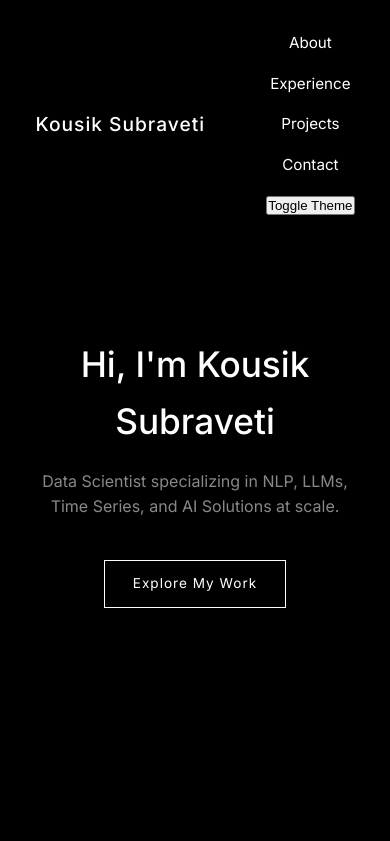
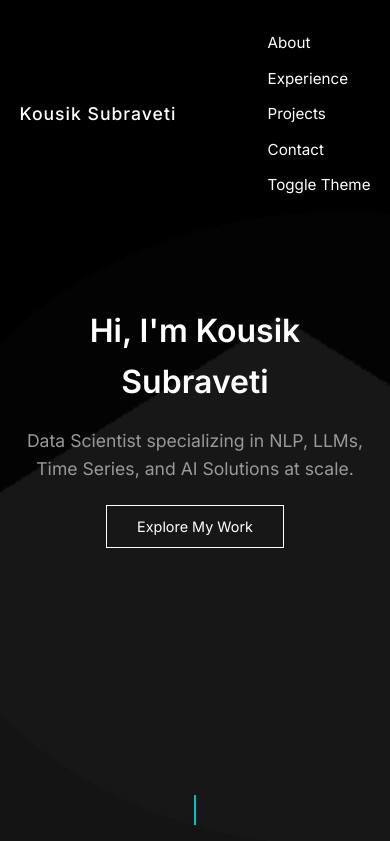
Before and after one commit to koushikace/koushikace.github.io, a plain HTML site: page index.html in a window 390 px wide. Shown: the top 841 px of the page. Drawn offline with nearby package versions, Linux system fonts and the light colour scheme.

Commit message:
Update style.css

```diff
--- a/style.css
+++ b/style.css
@@ -1,10 +1,9 @@
 :root {
-    --bg: #000000;
-    --text: #ffffff;
-    --muted: #888888;
-    --accent: #ffffff;
-    --link-hover: #00ffff;
-    --font-main: 'Inter', sans-serif;
+    --bg: #000;
+    --text: #fff;
+    --muted: #999;
+    --accent: #00ffff;
+    --font: 'Inter', sans-serif;
 }
 
 * {
@@ -14,18 +13,46 @@
 }
 
 body {
-    font-family: var(--font-main);
     background-color: var(--bg);
     color: var(--text);
+    font-family: var(--font);
+    overflow-x: hidden;
     line-height: 1.6;
     scroll-behavior: smooth;
+}
+
+body.light-mode {
+    background-color: #f5f5f5;
+    color: #111;
 }
 
 .container {
     width: 90%;
     max-width: 1100px;
     margin: 0 auto;
-    padding: 0 1rem;
+}
+
+/* LOADER */
+#loader {
+    position: fixed;
+    width: 100%;
+    height: 100vh;
+    background: var(--bg);
+    display: flex;
+    align-items: center;
+    justify-content: center;
+    z-index: 9999;
+}
+
+.loading-text {
+    font-size: 1.2rem;
+    color: var(--accent);
+    animation: pulse 1.5s infinite;
+}
+
+@keyframes pulse {
+    0%, 100% { opacity: 0.3; }
+    50% { opacity: 1; }
 }
 
 /* HEADER */
@@ -33,10 +60,9 @@ header {
     position: fixed;
     top: 0;
     width: 100%;
-    background-color: transparent;
+    background: transparent;
     padding: 30px 0;
-    z-index: 999;
-    transition: background-color 0.3s;
+    z-index: 1000;
 }
 
 header .container {
@@ -45,45 +71,53 @@ header .container {
     align-items: center;
 }
 
-h1 {
-    font-size: 1.2rem;
+header h1 {
+    font-size: 1.1rem;
     font-weight: 500;
+    letter-spacing: 1px;
     color: var(--text);
-    letter-spacing: 1px;
 }
 
 nav ul {
+    display: flex;
     list-style: none;
-    display: flex;
-    gap: 40px;
+    gap: 30px;
 }
 
-nav a {
+nav a, #theme-toggle {
     color: var(--text);
     text-decoration: none;
-    font-weight: 400;
     font-size: 0.95rem;
     transition: color 0.3s ease;
+    background: none;
+    border: none;
+    cursor: pointer;
+    font-family: var(--font);
 }
 
-nav a:hover {
-    color: var(--link-hover);
+nav a:hover, #theme-toggle:hover {
+    color: var(--accent);
 }
 
 /* HERO */
 .hero {
     height: 100vh;
+    position: relative;
     display: flex;
+    align-items: center;
     justify-content: center;
-    align-items: center;
-    padding: 100px 0 0;
-    background-color: var(--bg);
     text-align: center;
+    background-color: #000;
+    overflow: hidden;
+}
+
+.hero-content {
+    z-index: 2;
+    position: relative;
 }
 
 .hero h2 {
-    font-size: 3rem;
-    font-weight: 500;
+    font-size: 2.8rem;
     margin-bottom: 20px;
 }
 
@@ -91,59 +125,115 @@ nav a:hover {
     font-size: 1.1rem;
     color: var(--muted);
     max-width: 700px;
-    margin: 0 auto 40px;
+    margin: 0 auto 30px;
 }
 
 .btn {
-    display: inline-block;
-    padding: 12px 28px;
+    padding: 12px 30px;
     border: 1px solid var(--text);
     color: var(--text);
     text-decoration: none;
-    transition: all 0.3s ease;
-    font-size: 0.9rem;
-    letter-spacing: 1px;
+    transition: 0.3s;
+    background: none;
 }
 
 .btn:hover {
-    background-color: var(--text);
+    background: var(--text);
     color: var(--bg);
 }
 
-/* PROJECTS */
-.projects {
-    padding: 120px 0;
+/* SCROLL CUE */
+.scroll-cue {
+    position: absolute;
+    bottom: 20px;
+    left: 50%;
+    transform: translateX(-50%);
+    width: 2px;
+    height: 30px;
+    background: var(--accent);
+    animation: scroll-cue 1.5s infinite;
+    opacity: 0.7;
+}
+
+@keyframes scroll-cue {
+    0% { transform: translateX(-50%) translateY(0); opacity: 0.7; }
+    50% { transform: translateX(-50%) translateY(10px); opacity: 1; }
+    100% { transform: translateX(-50%) translateY(0); opacity: 0.7; }
+}
+
+/* FOG & MOUNTAIN BACKGROUND */
+.hero-background {
+    position: absolute;
+    width: 100%;
+    height: 100%;
+    top: 0;
+    left: 0;
+    z-index: 0;
+    overflow: hidden;
+}
+
+.fog {
+    position: absolute;
+    width: 200%;
+    height: 100%;
+    background: url('fog.png') repeat-x;
+    background-size: cover;
+    opacity: 0.2;
+    animation: fogAnim 30s linear infinite;
+    bottom: 0;
+}
+
+.mountain {
+    position: absolute;
+    width: 100%;
+    height: 100%;
+    background: url('mountains.png') bottom center no-repeat;
+    background-size: cover;
+    opacity: 0.4;
+    bottom: 0;
+}
+
+@keyframes fogAnim {
+    0% { transform: translateX(0); }
+    100% { transform: translateX(-50%); }
+}
+
+/* SECTIONS */
+.section, .projects, .contact {
+    padding: 100px 0;
     background-color: var(--bg);
 }
 
-.projects h2 {
+.section h2, .projects h2, .contact h2 {
+    text-align: center;
     font-size: 2rem;
-    text-align: center;
-    margin-bottom: 60px;
+    margin-bottom: 40px;
+}
+
+.experience-block, .project-card {
+    margin-bottom: 40px;
 }
 
 .project-grid {
     display: grid;
+    gap: 40px;
     grid-template-columns: repeat(auto-fit, minmax(280px, 1fr));
-    gap: 40px;
 }
 
 .project-card {
-    background-color: #111;
+    background: #111;
     padding: 30px;
     border-radius: 8px;
+    border: 1px solid #222;
     transition: transform 0.3s ease;
-    border: 1px solid #222;
 }
 
 .project-card:hover {
-    transform: translateY(-8px);
+    transform: translateY(-5px);
 }
 
 .project-card h3 {
-    font-size: 1.1rem;
-    margin-bottom: 12px;
-    color: var(--text);
+    margin-bottom: 10px;
 }
 
 .project-card p {
@@ -151,48 +241,28 @@ nav a:hover {
     color: var(--muted);
 }
 
-/* CONTACT */
-.contact {
-    padding: 100px 0;
-    text-align: center;
-    background-color: var(--bg);
-}
-
-.contact h2 {
-    font-size: 2rem;
+/* CONTACT & FOOTER */
+.contact p {
+    color: var(--muted);
     margin-bottom: 20px;
 }
 
-.contact p {
-    color: var(--muted);
-    margin-bottom: 30px;
-}
-
-/* FOOTER */
 footer {
-    padding: 40px 0;
+    padding: 30px 0;
     text-align: center;
-    font-size: 0.85rem;
+    font-size: 0.9rem;
     color: var(--muted);
 }
 
-/* RESPONSIVE */
 @media (max-width: 768px) {
+    .hero h2 {
+        font-size: 2rem;
+    }
     nav ul {
         flex-direction: column;
-        gap: 15px;
-        text-align: center;
+        gap: 10px;
     }
-
-    .hero h2 {
-        font-size: 2.2rem;
-    }
-
-    .hero p {
-        font-size: 1rem;
-    }
-
     .btn {
-        font-size: 0.85rem;
+        font-size: 0.9rem;
     }
 }
```
